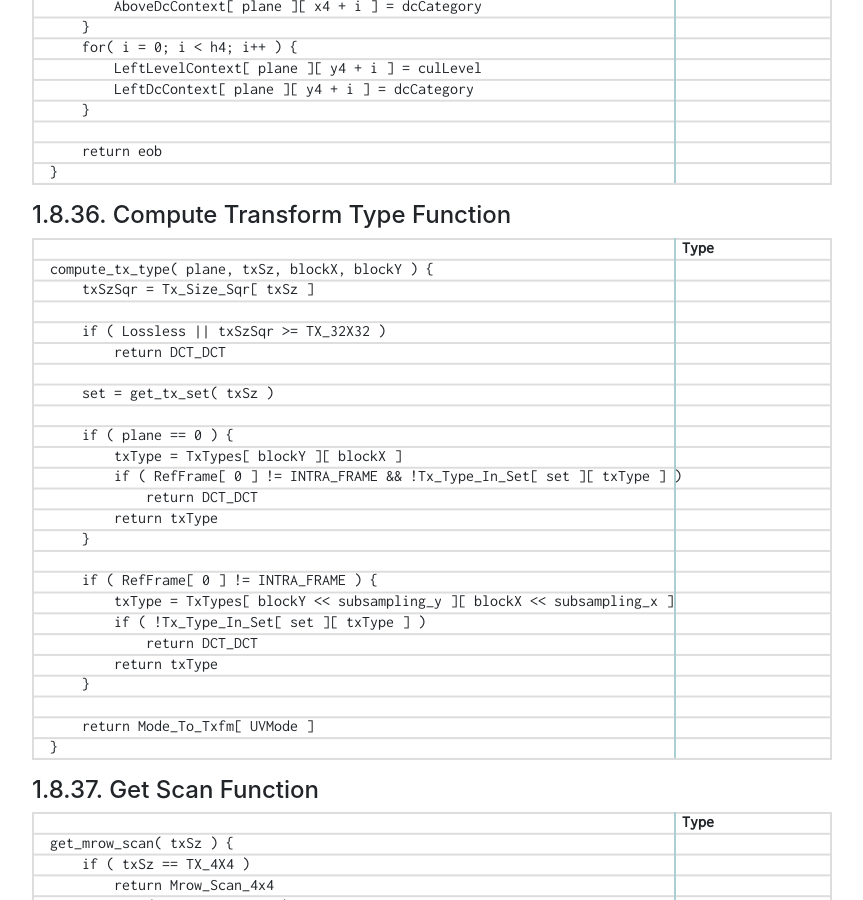
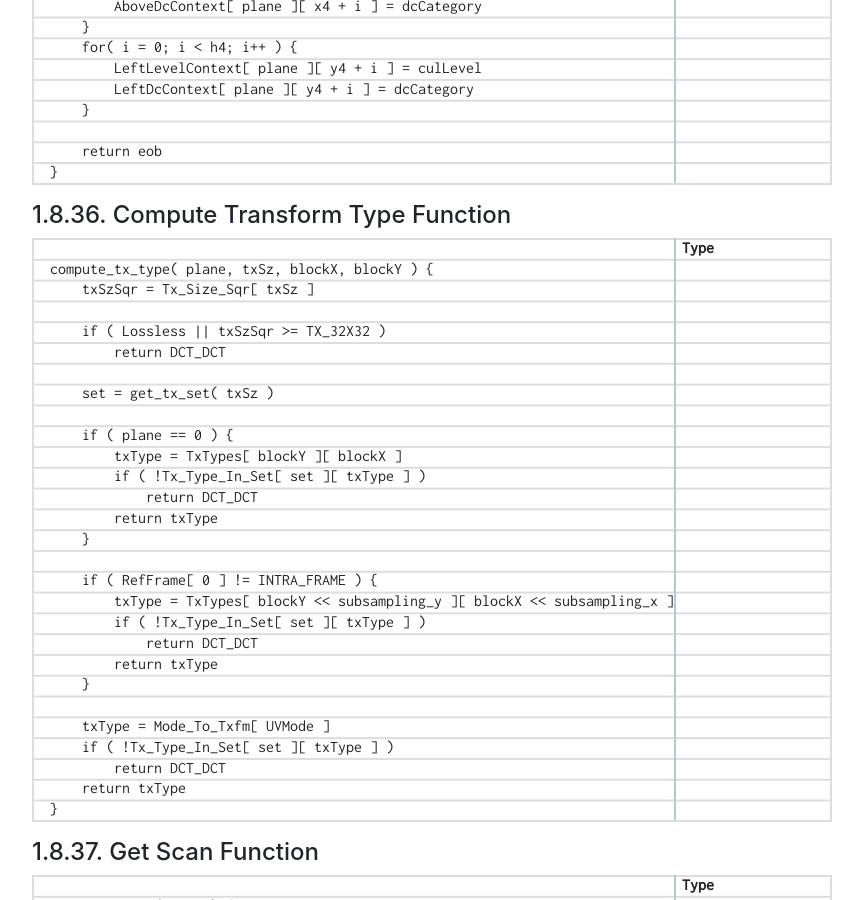
Before and after one commit to AOMediaCodec/av1-spec, a Jekyll site: the page built from 06.bitstream.syntax.md, in a window 1280 px wide and 900 px high, scrolled down 53420 px. Shown: the whole window, without its empty margins (53-916 px from the left). Built offline with Jekyll 4.4.1, drawn with Linux system fonts in a browser that asks for light colours; nearby versions of some CDN libraries; our own code applies the rules of GitHub Pages for plain Markdown files.

Commit message:
[txk_sel] Fixes

```diff
--- a/06.bitstream.syntax.md
+++ b/06.bitstream.syntax.md
@@ -2811,7 +2811,7 @@ compute_tx_type( plane, txSz, blockX, blockY ) {
 
     if ( plane == 0 ) {
         txType = TxTypes[ blockY ][ blockX ]
-        if ( RefFrame[ 0 ] != INTRA_FRAME && !Tx_Type_In_Set[ set ][ txType ] )
+        if ( !Tx_Type_In_Set[ set ][ txType ] )
             return DCT_DCT
         return txType
     }
@@ -2823,7 +2823,10 @@ compute_tx_type( plane, txSz, blockX, blockY ) {
         return txType
     }
 
-    return Mode_To_Txfm[ UVMode ]
+    txType = Mode_To_Txfm[ UVMode ]
+    if ( !Tx_Type_In_Set[ set ][ txType ] )
+        return DCT_DCT
+    return txType
 }
 ~~~~~
 {:.syntax }
```
